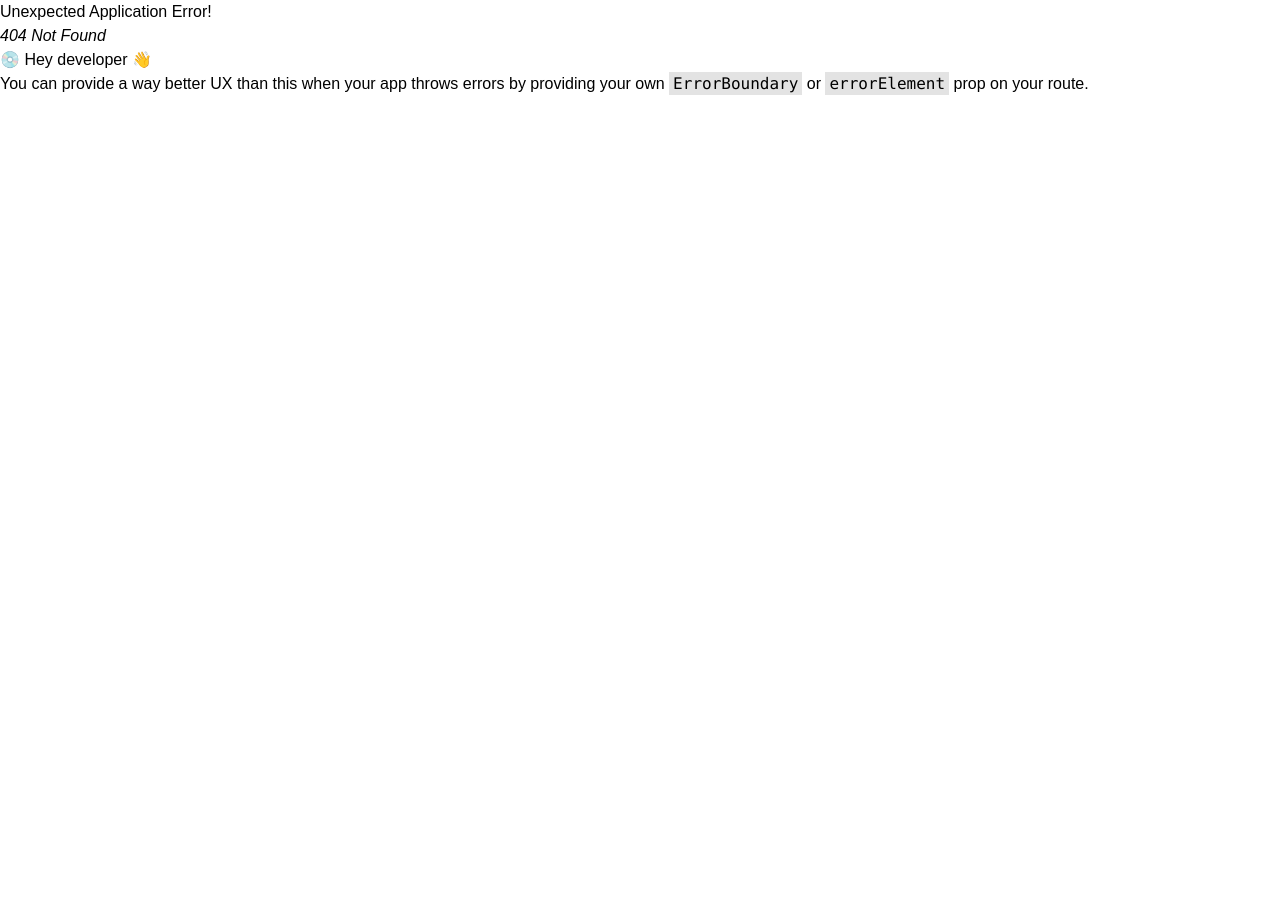
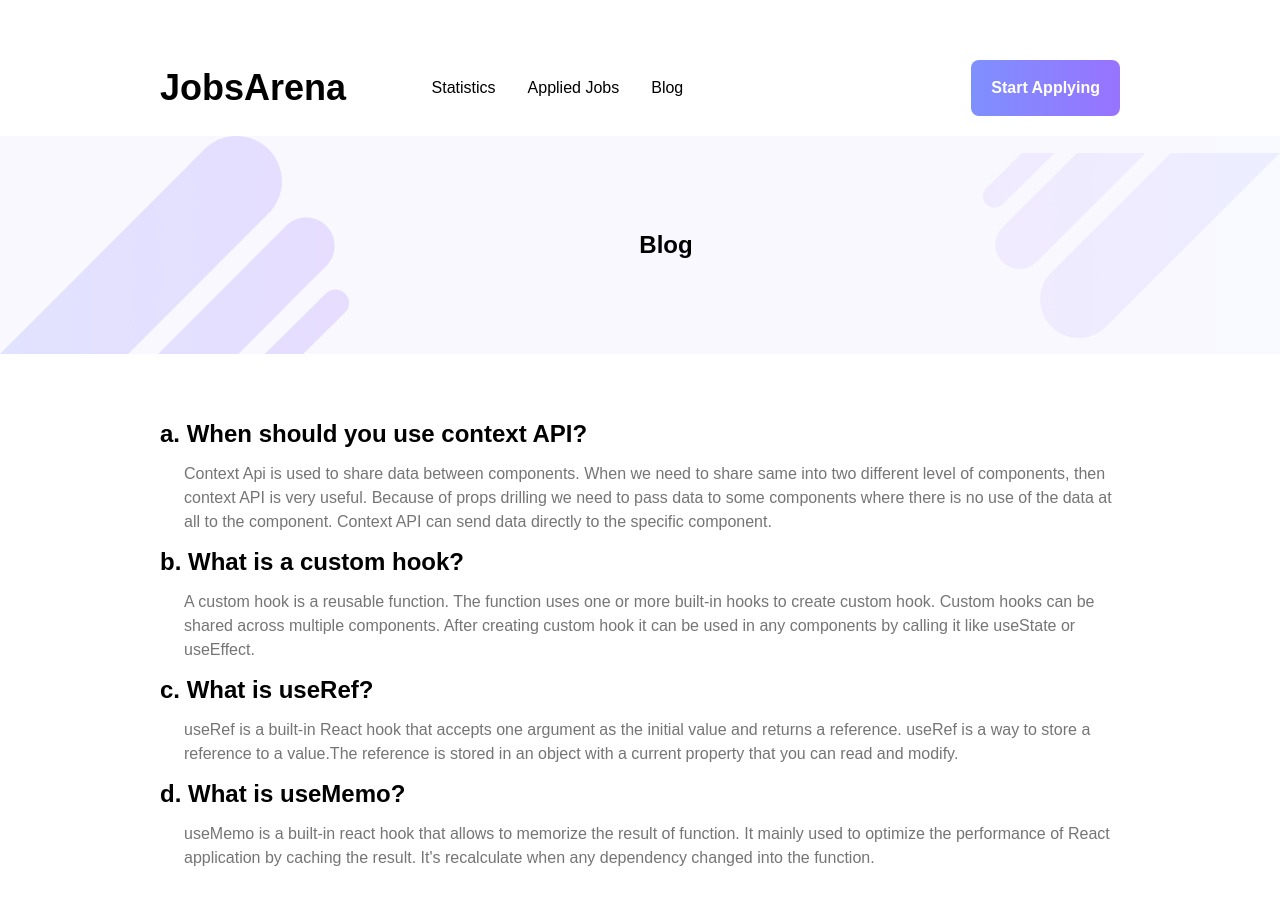
Before and after one commit to shamim26/Jobs-arena, a React (Vite) app: page /blog in a window 1280 px wide. Before the commit this address had no page. Shown: the top 904 px of the page. Before the commit the page ends 800 px from the top, so only its background shows below. Built offline with nearby package versions, Linux system fonts and the light colour scheme.

Commit message:
blog added

```diff
--- a/src/components/AppliedJobs/AppliedJob.jsx
+++ b/src/components/AppliedJobs/AppliedJob.jsx
@@ -33,7 +33,7 @@ const AppliedJob = ({ job }) => {
           <span>
             <img
               className="inline"
-              src="../../../public/Icons/Frame-4.png"
+              src="/Icons/Frame-4.png"
               alt=""
             />
             {location}
@@ -42,7 +42,7 @@ const AppliedJob = ({ job }) => {
           <span className="ml-5">
             <img
               className="inline"
-              src="../../../public/Icons/Frame.png"
+              src="/Icons/Frame.png"
               alt=""
             />
             {salary}
--- a/src/components/AppliedJobs/AppliedJobs.jsx
+++ b/src/components/AppliedJobs/AppliedJobs.jsx
@@ -11,6 +11,7 @@ const AppliedJobs = () => {
   useEffect(() => {
     setRenderJobs(storedJobs);
   }, [storedJobs]);
+
   const handleSort = (selected) => {
     if (selected === "") {
       setRenderJobs(data);
--- /dev/null
+++ b/src/components/Blog/Blog.jsx
@@ -0,0 +1,45 @@
+import React from "react";
+import CommonBanner from "../CommonBanner/CommonBanner";
+
+const Blog = () => {
+  return (
+    <div>
+      <div>
+        <CommonBanner>Blog</CommonBanner>
+      </div>
+      <div className="container md:w-9/12 w-11/12 mx-auto my-8 md:my-16 space-y-3">
+        <h2 className="text-2xl font-semibold">a. When should you use context API?</h2>
+        <p className="ml-6 text-[#757575]">
+          Context Api is used to share data between components. When we need to
+          share same into two different level of components, then context API is
+          very useful. Because of props drilling we need to pass data to some
+          components where there is no use of the data at all to the component.
+          Context API can send data directly to the specific component.
+        </p>
+        <h2 className="text-2xl font-semibold">b. What is a custom hook? </h2>
+        <p className="ml-6 text-[#757575]">
+          A custom hook is a reusable function. The function uses one or more
+          built-in hooks to create custom hook. Custom hooks can be shared
+          across multiple components. After creating custom hook it can be used
+          in any components by calling it like useState or useEffect.{" "}
+        </p>
+        <h2 className="text-2xl font-semibold">c. What is useRef? </h2>
+        <p className="ml-6 text-[#757575]">
+          useRef is a built-in React hook that accepts one argument as the
+          initial value and returns a reference. useRef is a way to store a
+          reference to a value.The reference is stored in an object with a
+          current property that you can read and modify.
+        </p>
+        <h2 className="text-2xl font-semibold">d. What is useMemo?</h2>
+        <p className="ml-6 text-[#757575]">
+          useMemo is a built-in react hook that allows to memorize the result of
+          function. It mainly used to optimize the performance of React
+          application by caching the result. It's recalculate when any
+          dependency changed into the function.{" "}
+        </p>
+      </div>
+    </div>
+  );
+};
+
+export default Blog;
--- a/src/components/CommonBanner/CommonBanner.jsx
+++ b/src/components/CommonBanner/CommonBanner.jsx
@@ -4,10 +4,10 @@ import bg2 from "../../assets/All-Images/Vector-1.png";
 
 const CommonBanner = ({ children }) => {
   return (
-    <div className="bg-no-repeat flex justify-between items-center bg-gradient-to-l from-[#7E90FE0D] from-5% to-[#9873FF0D] to-5%">
-      <img src={bg1} alt="" />
+    <div className=" flex justify-between items-center bg-gradient-to-l from-[#7E90FE0D] from-5% to-[#9873FF0D] to-5%">
+      <img className="w-1/3 md:w-auto" src={bg1} alt="" />
       <h1 className="text-2xl font-bold text-center">{children}</h1>
-      <img src={bg2} alt="" />
+      <img className="w-1/3 md:w-auto" src={bg2} alt="" />
     </div>
   );
 };
--- a/src/components/Header/Header.jsx
+++ b/src/components/Header/Header.jsx
@@ -5,18 +5,18 @@ import { Bars3Icon, XMarkIcon } from "@heroicons/react/24/solid";
 const Header = () => {
   const [open, setOpen] = useState(false);
   return (
-    <div className="relative flex justify-between mt-12 container w-9/12 mx-auto">
+    <div className="relative flex justify-between items-center mt-10 container px-4 md:px-0 md:w-9/12 mx-auto">
       <h2 className=" text-4xl font-bold"><Link to='/'>JobsArena</Link></h2>
       <div
-        className={`flex flex-col md:flex-row absolute md:static transition-all duration-200 ease-in right-0  w-full md:w-auto pb-3 md:pb-0 bg-white items-center justify-between ${
-          open ? "top-14" : "-top-72"
+        className={`flex flex-col md:flex-row absolute md:static transition-all duration-200 ease-in right-0 z-10 w-full md:w-auto pb-3 md:pb-0 bg-white items-center justify-between ${
+          open ? "top-11" : "-top-72"
         }`}
       >
-        <nav className="flex items-center justify-between flex-col md:flex-row gap-8 font-medium">
+        <nav className="flex items-center py-5 justify-between flex-col md:flex-row gap-4 md:gap-8 font-medium">
           <Link to="/statistic">Statistics</Link>
           <Link to="/applied-jobs">Applied Jobs</Link>
           <Link to="/blog">Blog</Link>
-          <button className="font-semibold md:ml-80 text-white px-5 py-4 rounded-lg bg-gradient-to-r from-[#7E90FE] to-[#9873FF]">
+          <button className="font-semibold md:ml-64 text-white px-5 py-4 rounded-lg bg-gradient-to-r from-[#7E90FE] to-[#9873FF]">
             Start Applying
           </button>
         </nav>
--- a/src/components/Job/Job.jsx
+++ b/src/components/Job/Job.jsx
@@ -28,7 +28,7 @@ const Job = ({ job }) => {
           <span>
             <img
               className="inline"
-              src="../../../public/Icons/Frame-4.png"
+              src="/Icons/Frame-4.png"
               alt=""
             />
             {location}
@@ -37,7 +37,7 @@ const Job = ({ job }) => {
           <span className="ml-5">
             <img
               className="inline"
-              src="../../../public/Icons/Frame.png"
+              src="/Icons/Frame.png"
               alt=""
             />
             {salary}
--- a/src/components/JobDetails/JobDetails.jsx
+++ b/src/components/JobDetails/JobDetails.jsx
@@ -43,19 +43,19 @@ const JobDetails = () => {
             <p className="text-[#757575] font-medium">
               <img
                 className="inline"
-                src="../../../public/Icons/Frame.png"
+                src="/Icons/Frame.png"
                 alt=""
               />{" "}
-              <span className="text-black">Salary:</span>
+              <span className="text-black">Salary: </span>
               {singleJob.salary}
             </p>
             <p className="text-[#757575]">
               <img
                 className="inline"
-                src="../../../public/Icons/Frame-1.png"
+                src="/Icons/Frame-1.png"
                 alt=""
               />{" "}
-              <span className="text-black">Job Title:</span>
+              <span className="text-black">Job Title: </span>
               {singleJob.jobTitle}
             </p>
             <h5 className="font-semibold pb-2 border-b-2">
@@ -64,26 +64,26 @@ const JobDetails = () => {
             <p className="text-[#757575]">
               <img
                 className="inline"
-                src="../../../public/Icons/Frame-2.png"
+                src="/Icons/Frame-2.png"
                 alt=""
               />{" "}
-              <span className="text-black">Phone:</span> {singleJob.phone}
+              <span className="text-black">Phone: </span> {singleJob.phone}
             </p>
             <p className="text-[#757575]">
               <img
                 className="inline"
-                src="../../../public/Icons/Frame-3.png"
+                src="/Icons/Frame-3.png"
                 alt=""
               />{" "}
-              <span className="text-black">Email:</span> {singleJob.email}
+              <span className="text-black">Email: </span> {singleJob.email}
             </p>
             <p className="text-[#757575]">
               <img
                 className="inline"
-                src="../../../public/Icons/Frame-4.png"
+                src="/Icons/Frame-4.png"
                 alt=""
               />{" "}
-              <span className="text-black">Address:</span> {singleJob.location}
+              <span className="text-black">Address: </span> {singleJob.location}
             </p>
           </div>
           <button onClick={() => addToDb(singleJob.id)} className="font-semibold text-white rounded-lg bg-gradient-to-tl from-[#7E90FE] to-[#9873FF] py-3 px-24 mt-6">
--- a/src/main.jsx
+++ b/src/main.jsx
@@ -8,6 +8,7 @@ import JobDetails from "./components/JobDetails/JobDetails";
 import Statistic from "./components/Statistic/Statistic";
 import AppliedJobs from "./components/AppliedJobs/AppliedJobs";
 import customLoader from "./utilities/customLoader";
+import Blog from "./components/Blog/Blog";
 
 const router = createBrowserRouter([
   {
@@ -31,6 +32,10 @@ const router = createBrowserRouter([
         path: 'applied-jobs',
         element:<AppliedJobs></AppliedJobs>,
         loader: customLoader
+      },
+      {
+        path: 'blog',
+        element:<Blog></Blog>
       }
     ],
   },
```
